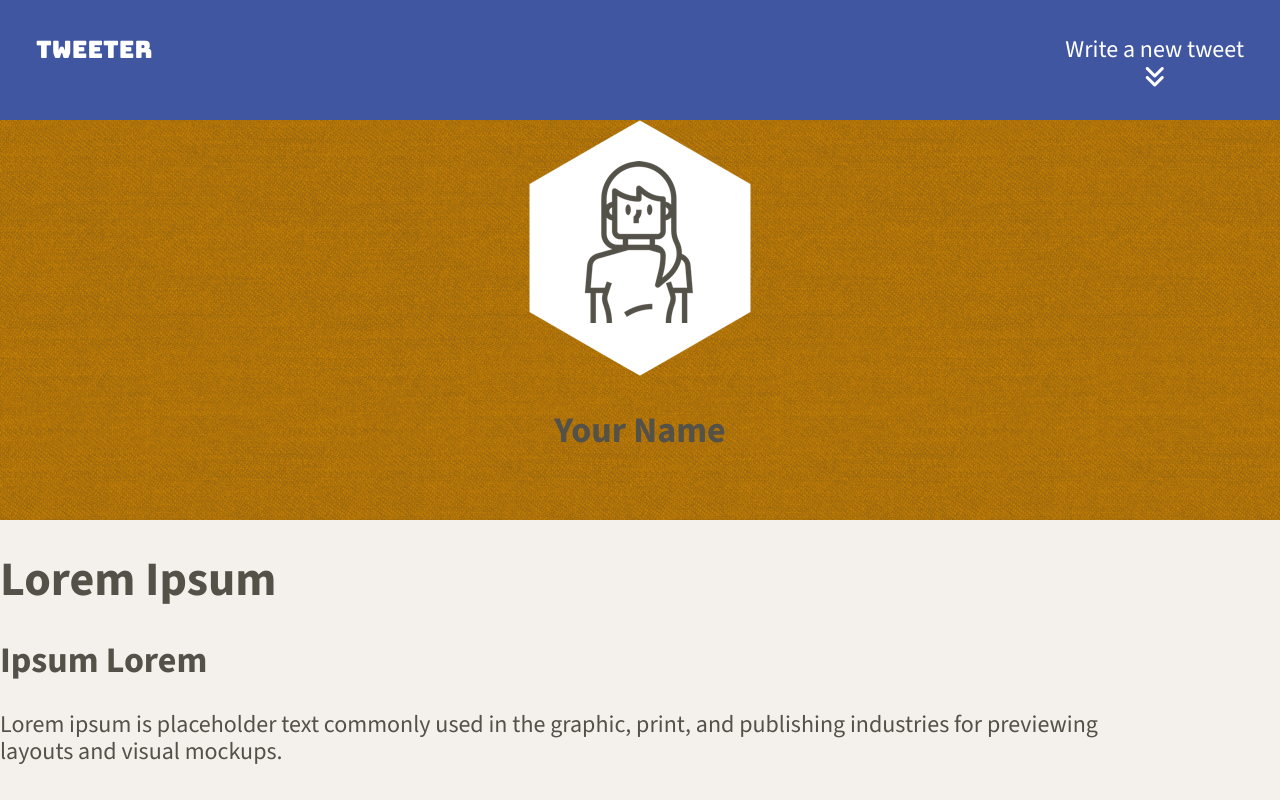
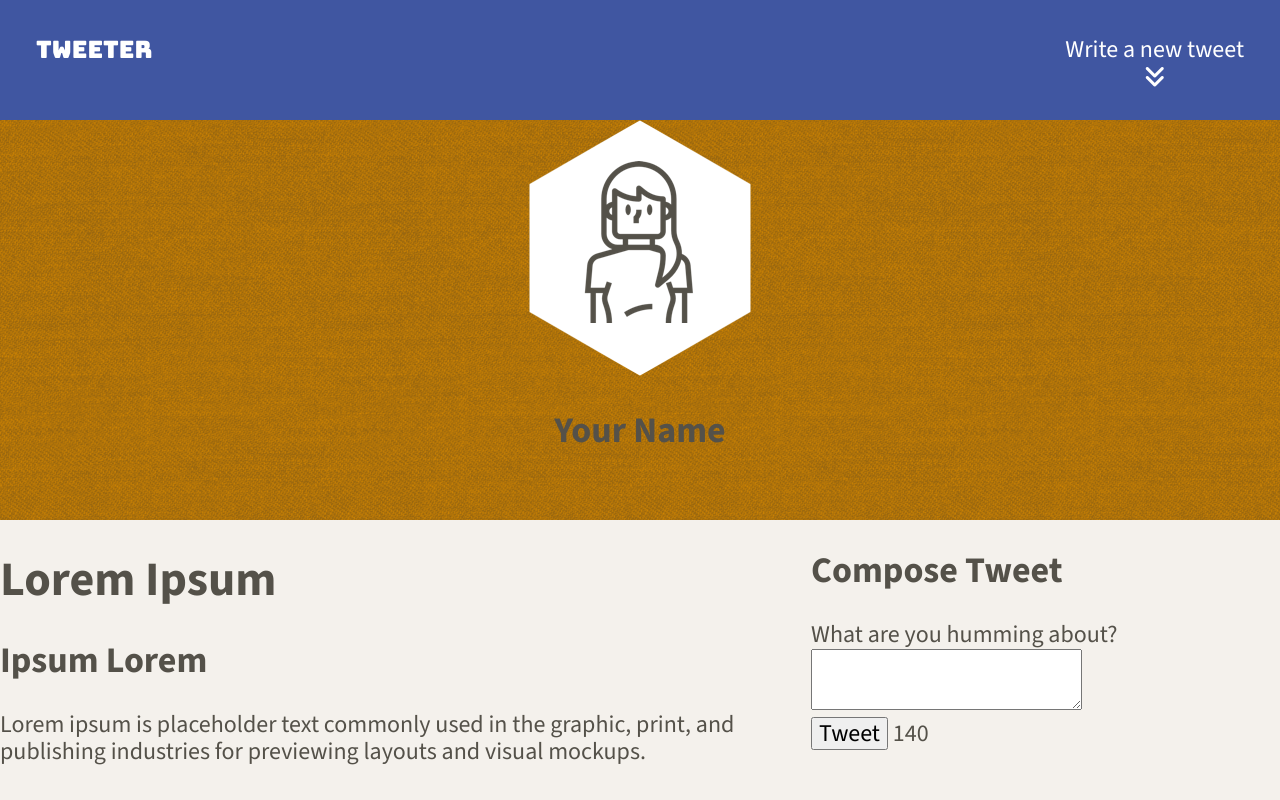
Before and after one commit to EricLeeCodes/tweeter, a website: page public/index.html in a window 1280 px wide. Drawn offline with nearby package versions, Linux system fonts and the light colour scheme.

Commit message:
Route correct endpoints/routes to the tweet form

```diff
--- a/public/index.html
+++ b/public/index.html
@@ -53,6 +53,7 @@
       <h2 id="header-name">Your Name</h2>
     </div>
   </header>
+
     <!-- Page-specific (main) content here -->
     <main class="container">
       <div>
@@ -63,7 +64,17 @@
       </p>
       </div>
 
-
+  <section class="new-tweet">
+    <h2>Compose Tweet</h2>
+    <form method="POST" action="/tweets/">
+      <label for="tweet-text">What are you humming about?</label>
+      <textarea name="text" id="tweet-text"></textarea>
+      <div>
+        <button type="submit">Tweet</button>
+        <output name="counter" class="counter" for="tweet-text">140</output>
+      </div>
+    </form>
+  </section>
 
     </main>
 
--- a/server/data-files/initial-tweets.json
+++ b/server/data-files/initial-tweets.json
@@ -8,7 +8,7 @@
     "content": {
       "text": "If I have seen further it is by standing on the shoulders of giants"
     },
-    "created_at": 1708828242727
+    "created_at": 1708841199471
   },
   {
     "user": {
@@ -19,6 +19,6 @@
     "content": {
       "text": "Je pense , donc je suis"
     },
-    "created_at": 1708914642727
+    "created_at": 1708927599471
   }
 ]
--- a/server/index.js
+++ b/server/index.js
@@ -32,6 +32,10 @@ const tweetsRoutes = require("./routes/tweets")(DataHelpers);
 // Mount the tweets routes at the "/tweets" path prefix:
 app.use("/tweets", tweetsRoutes);
 
+
+
+
+
 app.listen(PORT, () => {
   console.log("Example app listening on port " + PORT);
 });
```
